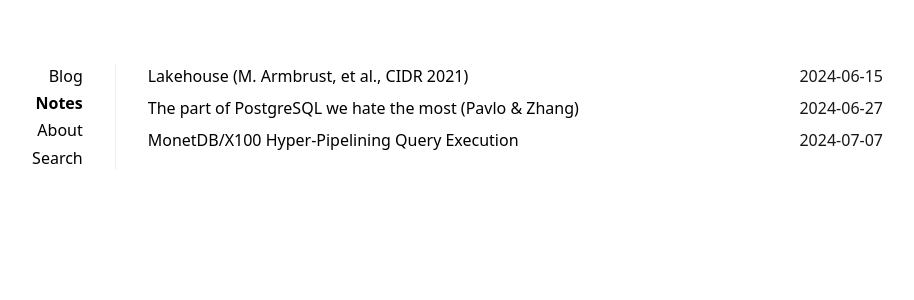
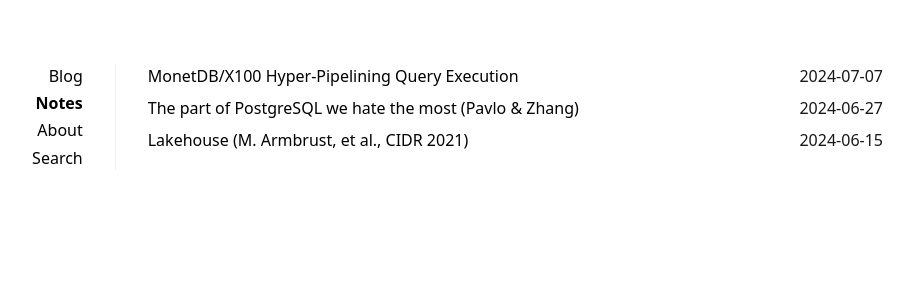
Before and after one commit to bodowd/bodowd.github.io, a Jekyll site: the page built from _pages/notes.html, in a window 1280 px wide. Shown: the top 300 px of the page, without its empty margins (205-1119 px from the left). Built offline with Jekyll 4.4.1, drawn with Linux system fonts in a browser that asks for light colours.

Commit message:
reverse the posts in notes

```diff
--- a/_pages/notes.html
+++ b/_pages/notes.html
@@ -4,7 +4,7 @@ layout: default
 
 <section class="posts">
   <ul>
-    {% for post in site.notes %}
+    {% for post in site.notes reversed %}
     <li>
       <a href="{{ site.baseurl }}{{ post.url }}">{{ post.title }}</a
       ><time datetime="{{ post.date | date_to_xmlschema }}"
```
